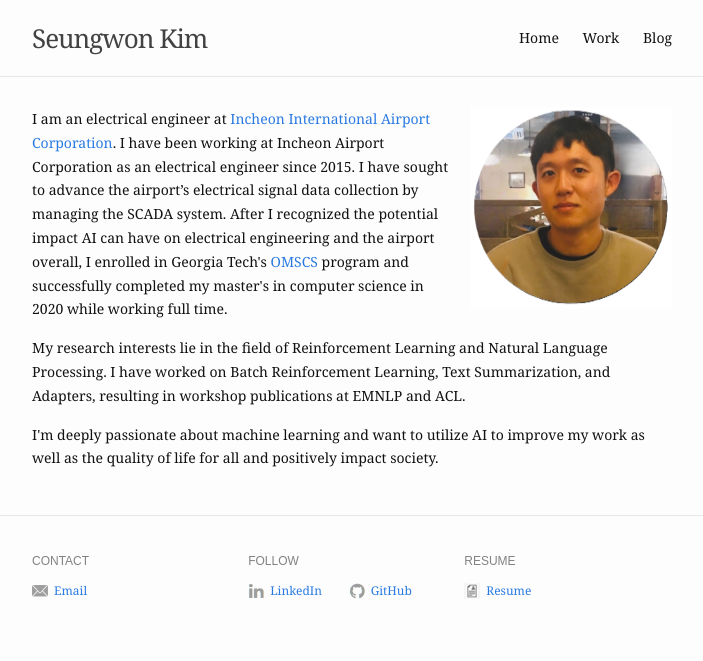
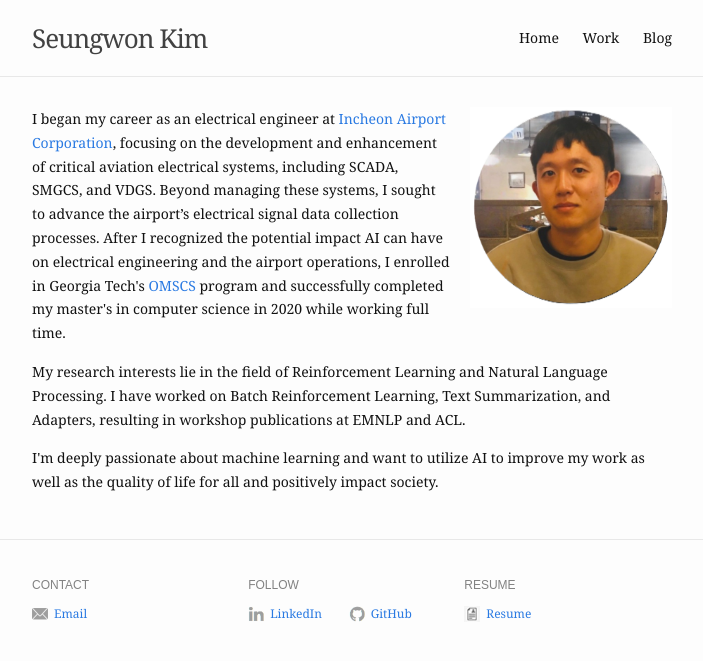
Before and after one commit to seungwon1/seungwon1.github.io, a Jekyll site: the page built from index.md, in a window 1280 px wide. Shown: the top 661 px of the page, without its empty margins (288-991 px from the left). Built offline with Jekyll 4.4.1, drawn with Linux system fonts in a browser that asks for light colours.

Commit message:
add resume, edit intro

```diff
--- a/index.md
+++ b/index.md
@@ -6,11 +6,11 @@ profile_picture:
 ---
 
 <p>
- I am an electrical engineer at <a href="https://www.airport.kr/co/en/index.do">Incheon International Airport Corporation</a>.
- I have been working at Incheon Airport Corporation as an electrical engineer since 2015.
- I have sought to advance the airport’s electrical signal data collection by managing the SCADA system.
- After I recognized the potential impact AI can have on electrical engineering and the airport overall,
- I enrolled in Georgia Tech's <a href="http://www.omscs.gatech.edu/">OMSCS</a> program and successfully completed my master's in computer science in 2020 while working full time.
+I began my career as an electrical engineer at <a href="https://www.airport.kr/co/en/index.do"> Incheon Airport Corporation</a>,
+focusing on the development and enhancement of critical aviation electrical systems, including SCADA, SMGCS, and VDGS.
+Beyond managing these systems, I sought to advance the airport’s electrical signal data collection processes.
+After I recognized the potential impact AI can have on electrical engineering and the airport operations,
+I enrolled in Georgia Tech's <a href="http://www.omscs.gatech.edu/">OMSCS</a> program and successfully completed my master's in computer science in 2020 while working full time.
 </p>
 
 <p>
```
Also changed, not shown: 1 other file.
